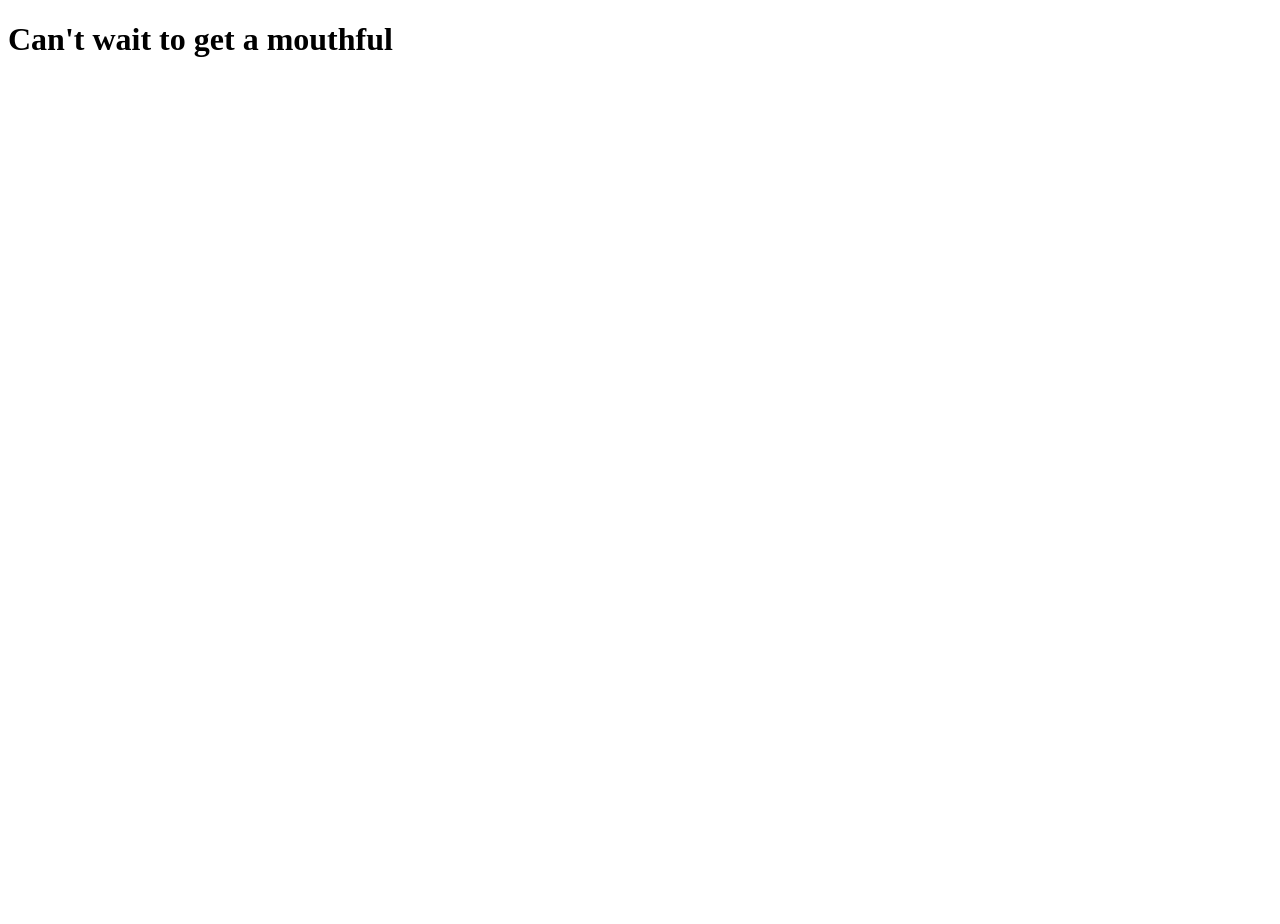
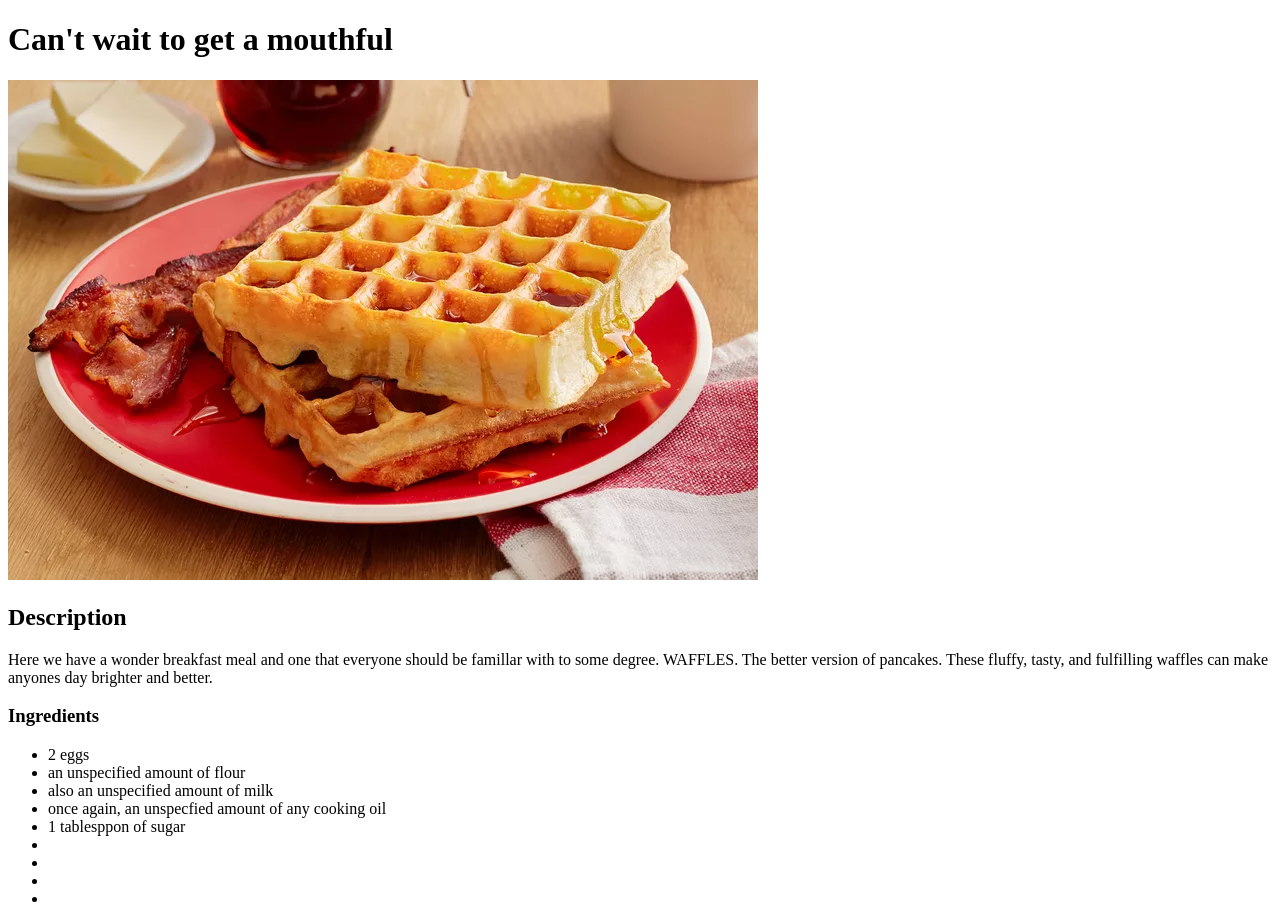
Before and after one commit to cookie4566/odin_recipes_2, a plain HTML site: page recipes/waffles.html in a window 1280 px wide. Before the commit the page ends 800 px from the top, so only its background shows below. Drawn offline with Linux system fonts and the light colour scheme.

Commit message:
Started waffles page

```diff
--- a/recipes/waffles.html
+++ b/recipes/waffles.html
@@ -6,6 +6,20 @@
 </head>
 <body>
     <h1> Can't wait to get a mouthful </h1>
-
+    <img src = "../images/waffles.webp">
+    <h2>Description</h2>
+    <p> Here we have a wonder breakfast meal and one that everyone should be famillar with to some degree. WAFFLES. The better version of pancakes. These fluffy, tasty, and fulfilling waffles can make anyones day brighter and better.</p>
+    <h3>Ingredients</h3>
+    <ul>
+        <li> 2 eggs</li>
+        <li>an unspecified amount of flour</li>
+        <li>also an unspecified amount of milk</li>
+        <li>once again, an unspecfied amount of any cooking oil</li>
+        <li>1 tablesppon of sugar</li>
+        <li></li>
+        <li></li>
+        <li></li>
+        <li></li>
+    </ul>
 </body>
 </html>
```
Also changed, not shown: images/waffles.webp (added).
